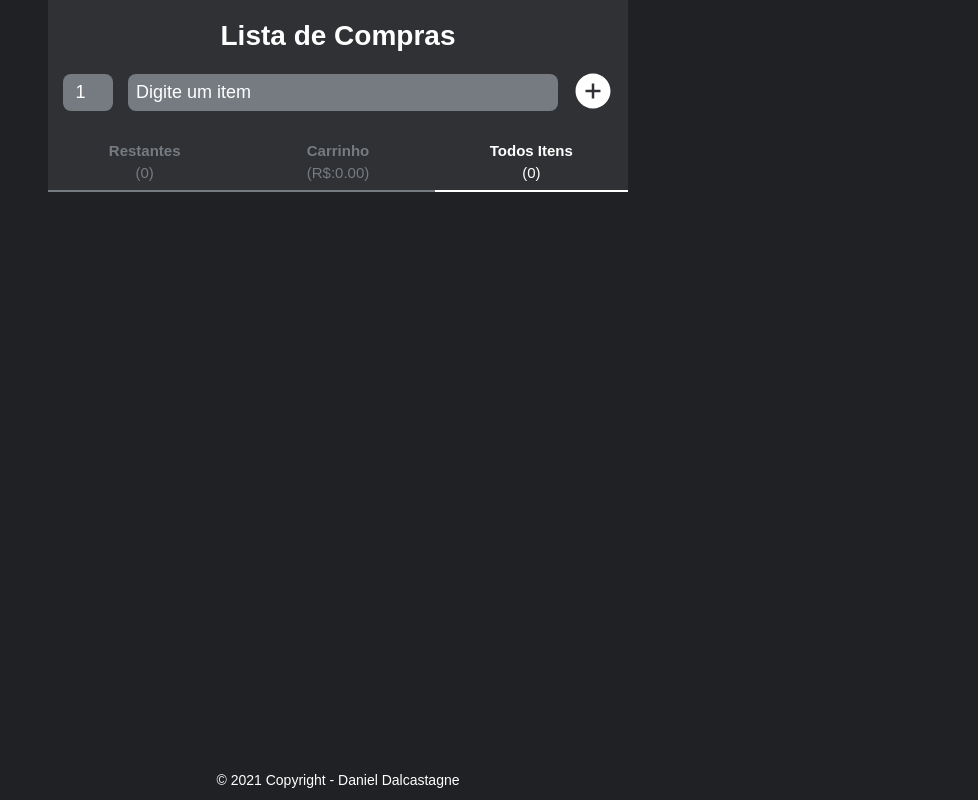
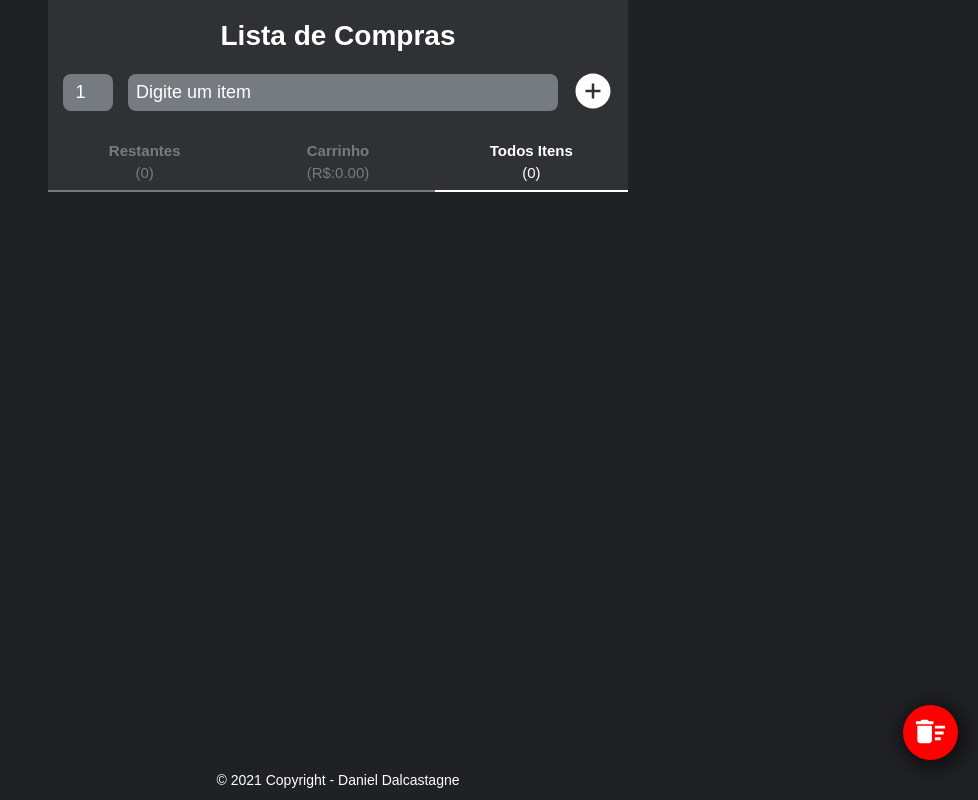
Before and after one commit to dalcastagned/shopping-list-app, a React (Create React App) app: page /all in a window 1280 px wide. Shown: the whole page, without its empty margins (302-1280 px from the left). Built offline with nearby package versions, Linux system fonts and the light colour scheme.

Commit message:
added floatingButton component

```diff
--- /dev/null
+++ b/src/components/FloatingButton/elements.js
@@ -0,0 +1,27 @@
+import styled from "styled-components";
+import { MdDeleteSweep } from "react-icons/md";
+import { BsFillCartDashFill } from "react-icons/bs";
+import { IoIosArrowUp } from "react-icons/io";
+
+export const Button = styled.button`
+    height: 55px;
+    width: 55px;
+    background:  ${({background}) => background};
+    border-radius: 50%;
+    border: none;
+    position: fixed;
+    bottom: 40px;
+    right: 20px;
+    box-shadow: 3px 3px 20px 5px rgba(0,0,0,0.6);
+    z-index: 999;
+`
+
+export const ButtonTrashIcon = styled(MdDeleteSweep)`
+    color: #fff;
+    font-size: 35px;
+`
+
+export const ButtonRemoveIcon = styled(BsFillCartDashFill)`
+    color: #fff;
+    font-size: 32px;
+`
--- /dev/null
+++ b/src/components/FloatingButton/index.js
@@ -0,0 +1,16 @@
+import React from 'react';
+import * as S from './elements'
+
+const FloatingButton = ({ type }) => {
+
+    const background = (type === 'trash' ? '#f00' : type === 'removeCart' && '#00b')
+
+    return (
+        <S.Button background={background}>
+            {type === "trash" && <S.ButtonTrashIcon />}
+            {type === "removeCart" && <S.ButtonRemoveIcon />}
+        </S.Button>
+    )
+};
+
+export default FloatingButton;
--- a/src/pages/AllItems/elements.js
+++ b/src/pages/AllItems/elements.js
@@ -0,0 +1,5 @@
+import styled from "styled-components";
+
+export const Container = styled.main`
+    padding-bottom: 70px;
+`
--- a/src/pages/AllItems/index.js
+++ b/src/pages/AllItems/index.js
@@ -1,18 +1,21 @@
 import React, { useContext } from 'react';
 import Card from '../../components/Card';
+import FloatingButton from '../../components/FloatingButton';
 import { ItemContext } from '../../context';
+import * as S from './elements'
 
 const AllItems = () => {
 
     const {items} = useContext(ItemContext)
 
     return (
-        <div>
+        <S.Container>
+            <FloatingButton type={'trash'}/>
             {React.Children.toArray(items
             .map(item => (
                 <Card data={item} blockFunctions={true}/>
             )))}
-        </div>
+        </S.Container>
     )
 };
 
--- a/src/pages/Cart/elements.js
+++ b/src/pages/Cart/elements.js
@@ -0,0 +1,5 @@
+import styled from "styled-components";
+
+export const Container = styled.main`
+    padding-bottom: 70px;
+`
--- a/src/pages/Cart/index.js
+++ b/src/pages/Cart/index.js
@@ -1,19 +1,24 @@
 import React, { useContext } from 'react';
 import Card from '../../components/Card';
+import FloatingButton from '../../components/FloatingButton';
 import { ItemContext } from '../../context';
+import * as S from './elements'
 
 const Cart = () => {
 
-    const {items} = useContext(ItemContext)
+    const { items } = useContext(ItemContext)
 
     return (
-        <div>
+        <S.Container>
+            {items.filter((item) => item.inCart !== false).length > 1
+                && <FloatingButton type={'removeCart'} />
+            }
             {React.Children.toArray(items
-            .filter((item) => item.inCart !== false)
-            .map(item => (
-                <Card data={item} />
-            )))}
-        </div>
+                .filter((item) => item.inCart !== false)
+                .map(item => (
+                    <Card data={item} />
+                )))}
+        </S.Container>
     )
 };
 
```
